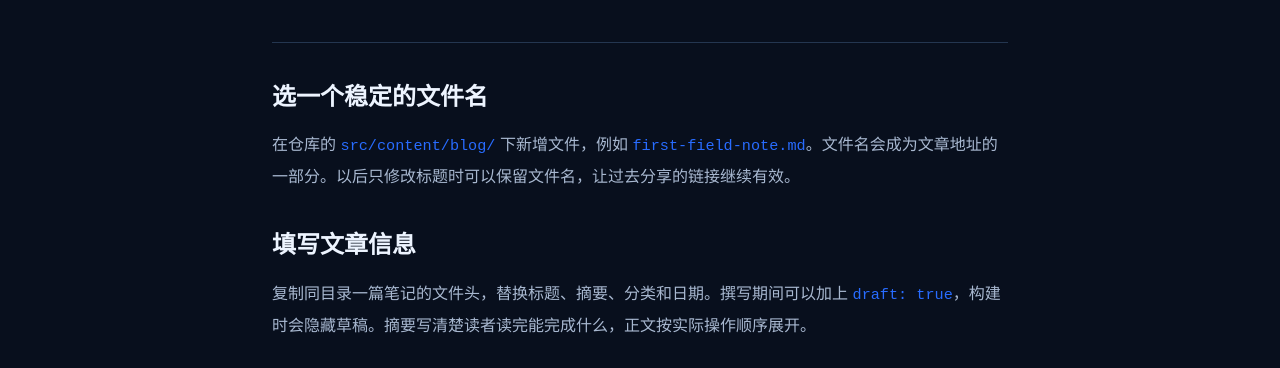
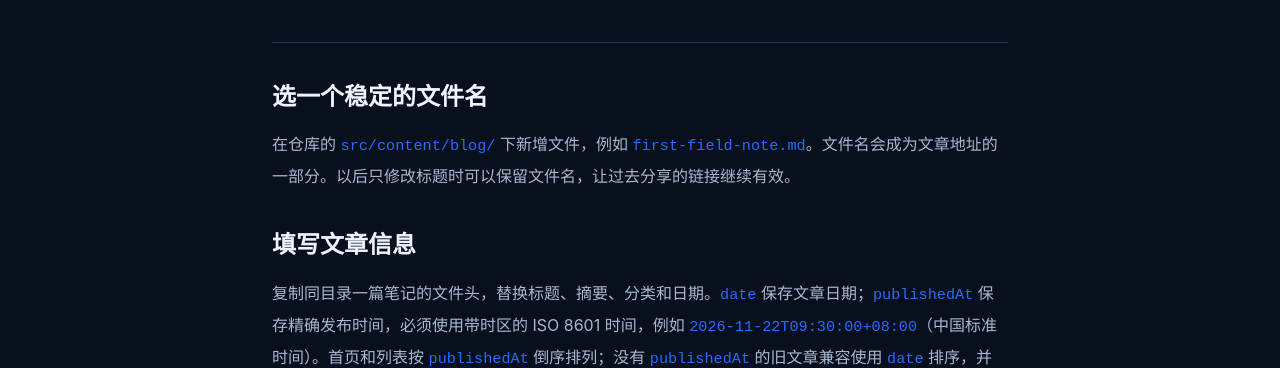
Before and after one commit to billeasy001-glitch/bills-digital-world, an Astro site: page /blog/markdown-publishing in a window 1280 px wide. Shown: the part 433-801 px from the top of the page. Built offline with nearby package versions, Linux system fonts and the light colour scheme; Astro itself is replaced by a stand-in of ours.

Commit message:
Document precise article publication timestamps

```diff
--- a/src/content/blog/markdown-publishing.md
+++ b/src/content/blog/markdown-publishing.md
@@ -3,6 +3,7 @@ title: "用 Markdown 发布一篇网站笔记"
 description: "从新建文件到预览和发布，用一篇笔记走完网站的内容维护流程。"
 category: "维护教程"
 date: 2026-11-22
+publishedAt: 2026-11-22T01:20:46+08:00
 ---
 
 ## 选一个稳定的文件名
@@ -11,7 +12,7 @@ date: 2026-11-22
 
 ## 填写文章信息
 
-复制同目录一篇笔记的文件头，替换标题、摘要、分类和日期。撰写期间可以加上 `draft: true`，构建时会隐藏草稿。摘要写清楚读者读完能完成什么，正文按实际操作顺序展开。
+复制同目录一篇笔记的文件头，替换标题、摘要、分类和日期。`date` 保存文章日期；`publishedAt` 保存精确发布时间，必须使用带时区的 ISO 8601 时间，例如 `2026-11-22T09:30:00+08:00`（中国标准时间）。首页和列表按 `publishedAt` 倒序排列；没有 `publishedAt` 的旧文章兼容使用 `date` 排序，并只显示日期。撰写期间可以加上 `draft: true`，构建时会隐藏草稿。摘要写清楚读者读完能完成什么，正文按实际操作顺序展开。
 
 ## 用预览确认结果
 
```
